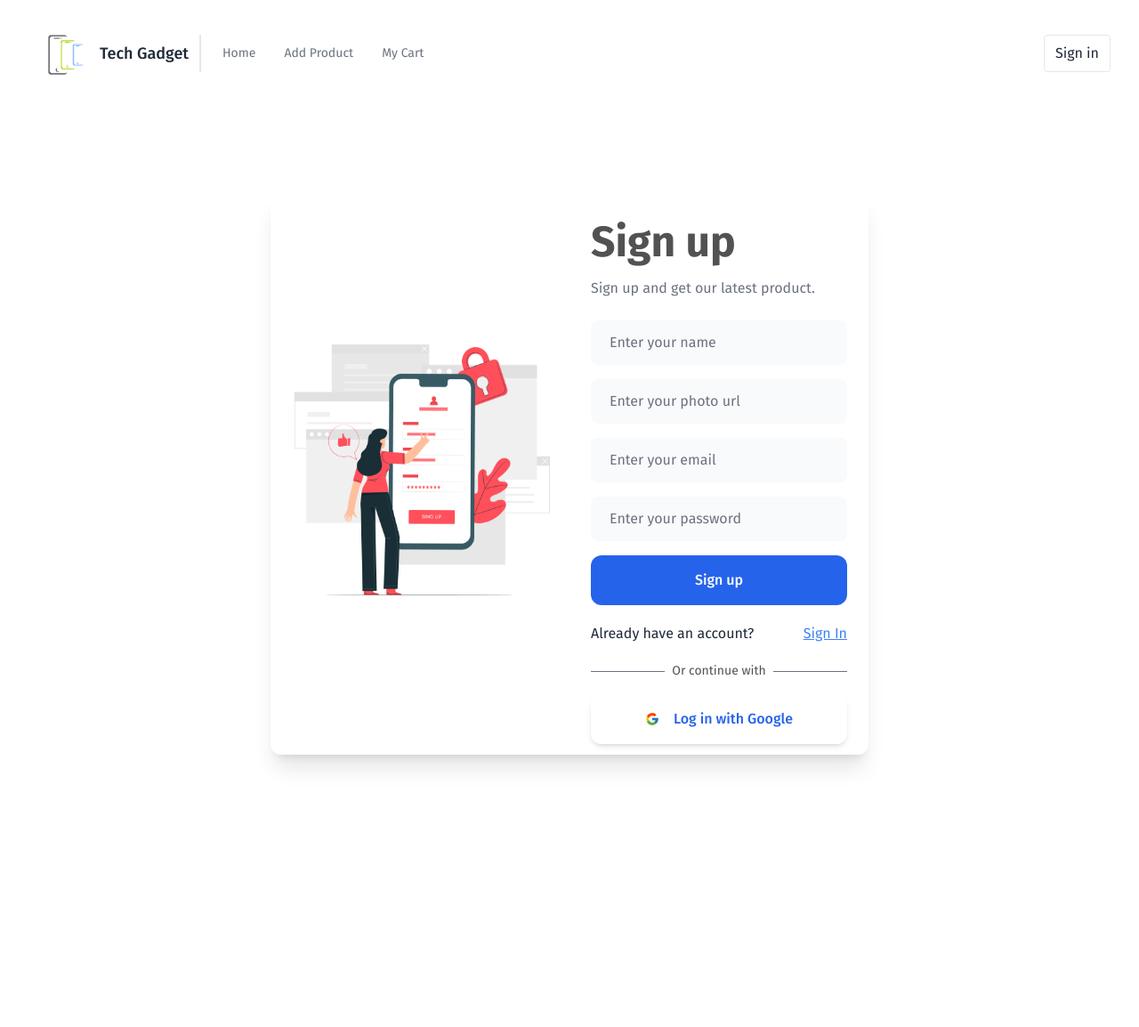
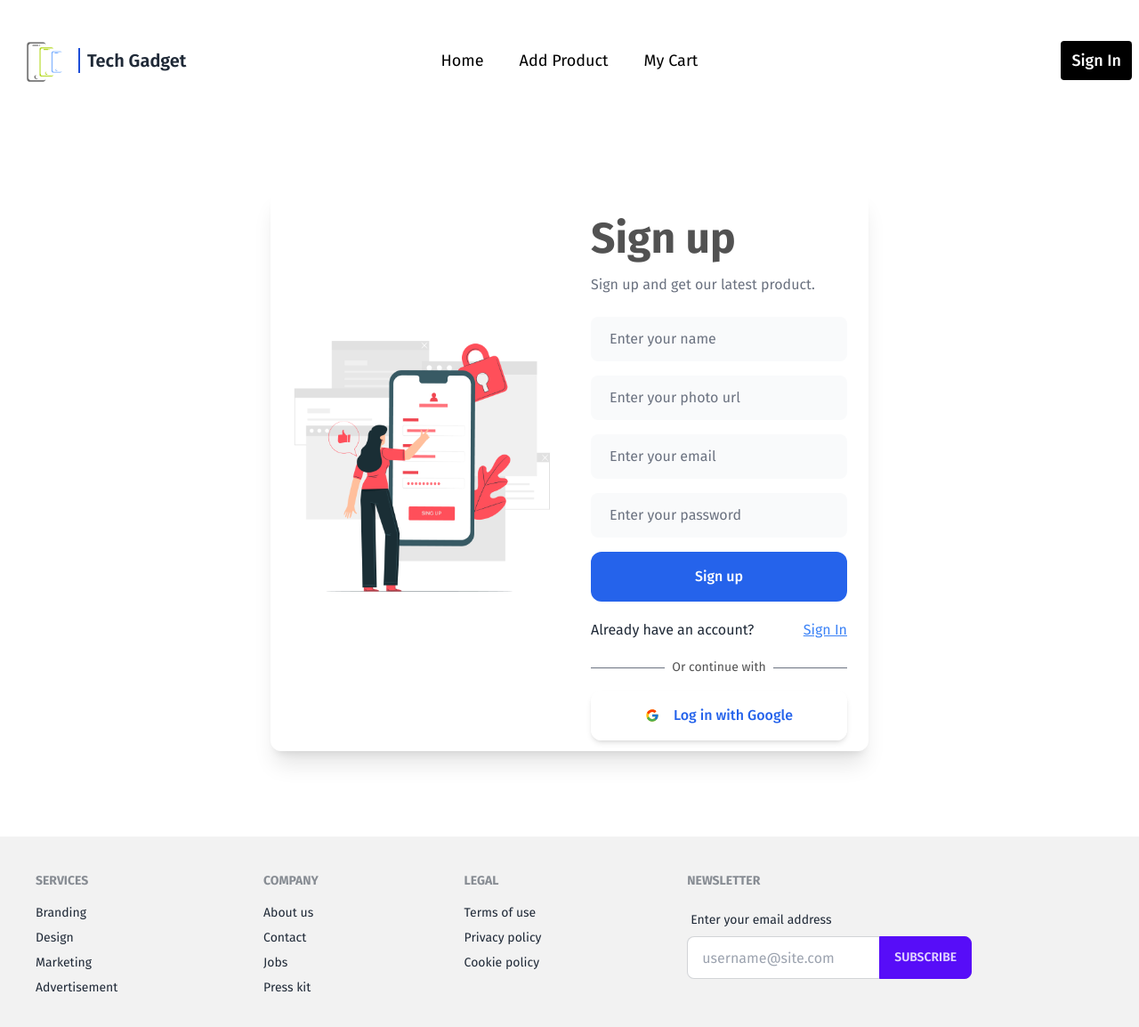
Before and after one commit to sabbir-offc/gadget-store, a React (Vite) app: page /signup in a window 1280 px wide. Shown: the top 1154 px of the page at 89% size. Before the commit the page ends 944 px from the top, so only its background shows below. Built offline with nearby package versions, Linux system fonts and the light colour scheme; no server answers.

Commit message:
add product page created

```diff
--- /dev/null
+++ b/src/Layout/Footer.jsx
@@ -0,0 +1,46 @@
+const Footer = () => {
+  return (
+    <footer className="footer p-10 bg-base-200 text-base-content">
+      <nav>
+        <header className="footer-title">Services</header>
+        <a className="link link-hover">Branding</a>
+        <a className="link link-hover">Design</a>
+        <a className="link link-hover">Marketing</a>
+        <a className="link link-hover">Advertisement</a>
+      </nav>
+      <nav>
+        <header className="footer-title">Company</header>
+        <a className="link link-hover">About us</a>
+        <a className="link link-hover">Contact</a>
+        <a className="link link-hover">Jobs</a>
+        <a className="link link-hover">Press kit</a>
+      </nav>
+      <nav>
+        <header className="footer-title">Legal</header>
+        <a className="link link-hover">Terms of use</a>
+        <a className="link link-hover">Privacy policy</a>
+        <a className="link link-hover">Cookie policy</a>
+      </nav>
+      <form>
+        <header className="footer-title">Newsletter</header>
+        <fieldset className="form-control w-80">
+          <label className="label">
+            <span className="label-text">Enter your email address</span>
+          </label>
+          <div className="relative">
+            <input
+              type="text"
+              placeholder="username@site.com"
+              className="input input-bordered w-full pr-16"
+            />
+            <button className="btn btn-primary absolute top-0 right-0 rounded-l-none">
+              Subscribe
+            </button>
+          </div>
+        </fieldset>
+      </form>
+    </footer>
+  );
+};
+
+export default Footer;
--- a/src/Layout/Navbar.jsx
+++ b/src/Layout/Navbar.jsx
@@ -1,84 +1,99 @@
-import { useState } from "react";
-import { NavLink } from "react-router-dom";
 import useAuth from "../hook/useAuth";
+import { Link, NavLink } from "react-router-dom";
 
 const Navbar = () => {
-  const [open, setOpen] = useState(false);
   const { user, logOut } = useAuth();
   const handleLogOut = () => {
     logOut();
   };
   const links = (
     <>
-      <NavLink className="px-4 py-2 mt-2 text-sm text-gray-500 md:mt-0 hover:text-blue-600 focus:outline-none focus:shadow-outline">
+      <NavLink
+        className={({ isActive, isPending }) =>
+          isPending
+            ? "pending"
+            : isActive
+            ? "px-3 py-2 text-blue-600 text-lg border-2 border-blue-600 rounded"
+            : "px-3 py-2 text-black text-lg"
+        }
+        to="/"
+      >
         Home
       </NavLink>
-      <NavLink className="px-4 py-2 mt-2 text-sm text-gray-500 md:mt-0 hover:text-blue-600 focus:outline-none focus:shadow-outline">
+      <NavLink
+        className={({ isActive, isPending }) =>
+          isPending
+            ? "pending"
+            : isActive
+            ? "px-3 py-2 text-blue-600 text-lg border-2 border-blue-600 rounded"
+            : "px-3 py-2 text-black text-lg"
+        }
+        to="/add-product"
+      >
         Add Product
       </NavLink>
-      <NavLink className="px-4 py-2 mt-2 text-sm text-gray-500 md:mt-0 hover:text-blue-600 focus:outline-none focus:shadow-outline">
+      <NavLink
+        className={({ isActive, isPending }) =>
+          isPending
+            ? "pending"
+            : isActive
+            ? "px-3 py-2 text-blue-600 text-lg border-2 border-blue-600 rounded"
+            : "px-3 py-2 text-black text-lg"
+        }
+        to="/my-cart"
+      >
         My Cart
       </NavLink>
     </>
   );
   return (
-    <div className="w-full max-w-7xl mx-auto">
-      <div className="flex flex-col max-w-screen-xl p-5 mx-auto md:items-center md:justify-between md:flex-row md:px-6 lg:px-8">
-        <div className="flex flex-row items-center justify-between lg:justify-start">
-          <img className="w-20 h-20" src="/logo.png" alt="logo" />
-          <h4 className="text-lg font-medium pr-3">Tech Gadget</h4>
-          <button
-            className="rounded-lg md:hidden focus:outline-none focus:shadow-outline"
-            onClick={() => setOpen(!open)}
+    <div className="navbar container mx-auto mt-5">
+      <div className="navbar-start">
+        <div className="dropdown">
+          <label tabIndex={0} className="btn btn-ghost lg:hidden">
+            <svg
+              xmlns="http://www.w3.org/2000/svg"
+              className="h-5 w-5"
+              fill="none"
+              viewBox="0 0 24 24"
+              stroke="currentColor"
             >
-            <svg fill="currentColor" viewBox="0 0 20 20" className="w-8 h-8">
               <path
-                style={{ display: open ? "none" : "block" }}
-                fillRule="evenodd"
-                d="M3 5a1 1 0 011-1h12a1 1 0 110 2H4a1 1 0 01-1-1zM3 10a1 1 0 011-1h12a1 1 0 110 2H4a1 1 0 01-1-1zM9 15a1 1 0 011-1h6a1 1 0 110 2h-6a1 1 0 01-1-1z"
-                clipRule="evenodd"
-              ></path>
-              <path
-                style={{ display: open ? "block" : "none" }}
-                fillRule="evenodd"
-                d="M4.293 4.293a1 1 0 011.414 0L10 8.586l4.293-4.293a1 1 0 111.414 1.414l-4 4a1 1 0 01-1.414 0l-4-4a1 1 0 010-1.414z"
-                clipRule="evenodd"
-              ></path>
+                strokeLinecap="round"
+                strokeLinejoin="round"
+                strokeWidth="2"
+                d="M4 6h16M4 12h8m-8 6h16"
+              />
             </svg>
-          </button>
-        </div>
-        <nav
-          className={`md:flex flex-col md:flex-row ${
-            open ? "flex" : "hidden"
-          } md:items-center flex-grow md:justify-end md:flex-row lg:border-l-2 lg:pl-2`}
-        >
-          {links}
-
-          <div className="inline-flex items-center gap-2 list-none lg:ml-auto">
-            {user ? (
-              <div className="dropdown dropdown-end">
-                <label tabIndex={0} className="btn btn-ghost btn-circle avatar">
-                  <div className="w-10 rounded-full">
-                    <img src={user?.photoURL} />
-                  </div>
           </label>
           <ul
             tabIndex={0}
             className="menu menu-sm dropdown-content mt-3 z-[1] p-2 shadow bg-base-100 rounded-box w-52"
           >
-                  <li>{user?.displayName}</li>
-                  <button onClick={handleLogOut} className="btn mt-3">
-                    Sign Out
-                  </button>
+            {links}
           </ul>
         </div>
-            ) : (
-              <NavLink to="/signin" className="border px-3 py-2 rounded">
-                Sign in
+        <img src="/logo.png" className="w-20 h-20" alt="" />
+        <a className="font-semibold border-l-2 pl-2 border-l-blue-700 normal-case text-xl">
+          Tech Gadget
+        </a>
+      </div>
+      <div className="navbar-center hidden lg:flex">
+        <ul className="menu menu-horizontal px-1 space-x-4">{links}</ul>
+      </div>
+      <div className="navbar-end">
+        <NavLink
+          className={({ isActive, isPending }) =>
+            isPending
+              ? "pending"
+              : isActive
+              ? "px-3 py-2 text-blue-600 text-lg border-2 border-blue-600 rounded"
+              : "px-3 py-2 text-lg rounded bg-black text-white font-medium"
+          }
+          to="/signin"
+        >
+          Sign In
         </NavLink>
-            )}
-          </div>
-        </nav>
       </div>
     </div>
   );
--- a/src/Layout/Root.jsx
+++ b/src/Layout/Root.jsx
@@ -1,12 +1,14 @@
 import { Toaster } from "react-hot-toast";
 import { Outlet } from "react-router-dom";
 import Navbar from "./Navbar";
+import Footer from "./Footer";
 
 const Root = () => {
   return (
     <div className="font-fira">
       <Navbar></Navbar>
       <Outlet></Outlet>
+      <Footer></Footer>
       <Toaster></Toaster>
     </div>
   );
--- a/src/Pages/Auth/SignUp.jsx
+++ b/src/Pages/Auth/SignUp.jsx
@@ -2,10 +2,12 @@ import { updateProfile } from "firebase/auth";
 import useAuth from "../../hook/useAuth";
 import SocialLogin from "./SocialLogin";
 import { toast } from "react-hot-toast";
-import { Link } from "react-router-dom";
+import { Link, useNavigate } from "react-router-dom";
+import auth from "../../firebase/firebase.config";
 
 const SignUp = () => {
-  const { createUser, user } = useAuth();
+  const { createUser } = useAuth();
+  const navigate = useNavigate();
   const handleCreateUser = (e) => {
     e.preventDefault();
     const form = e.target;
@@ -18,8 +20,9 @@ const SignUp = () => {
     createUser(email, password)
       .then((res) => {
         console.log(res.user);
-        updateProfile(user, { displayName: name, photoURL: photo });
+        updateProfile(auth.currentUser, { displayName: name, photoURL: photo });
         toast.success("Account Created Successfully.");
+        navigate("/");
       })
       .catch((err) => {
         console.log(err);
--- a/src/main.jsx
+++ b/src/main.jsx
@@ -7,6 +7,7 @@ import Home from "./Pages/Home";
 import AuthProvider from "./Provider/AuthProvider";
 import Login from "./Pages/Auth/Login";
 import SignUp from "./Pages/Auth/SignUp";
+import AddProduct from "./Pages/AddProduct";
 
 const router = createBrowserRouter([
   {
@@ -25,6 +26,10 @@ const router = createBrowserRouter([
         path: "signup",
         element: <SignUp></SignUp>,
       },
+      {
+        path: "/add-product",
+        element: <AddProduct></AddProduct>,
+      },
     ],
   },
 ]);
```
Also changed, not shown: src/Pages/AddProduct.jsx (added, +159 -0 lines). Lines whose indentation alone changed are shown as unchanged.
